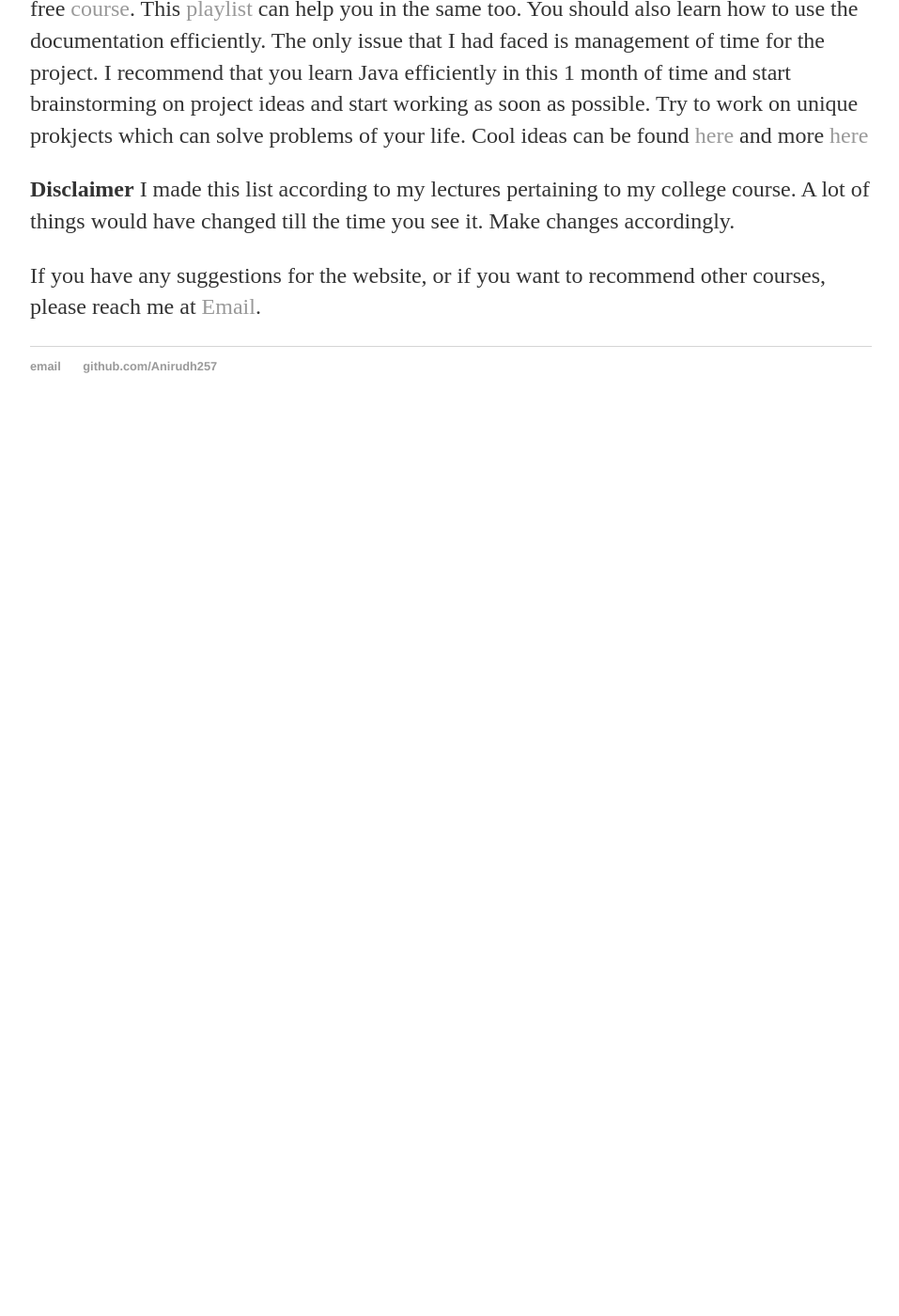
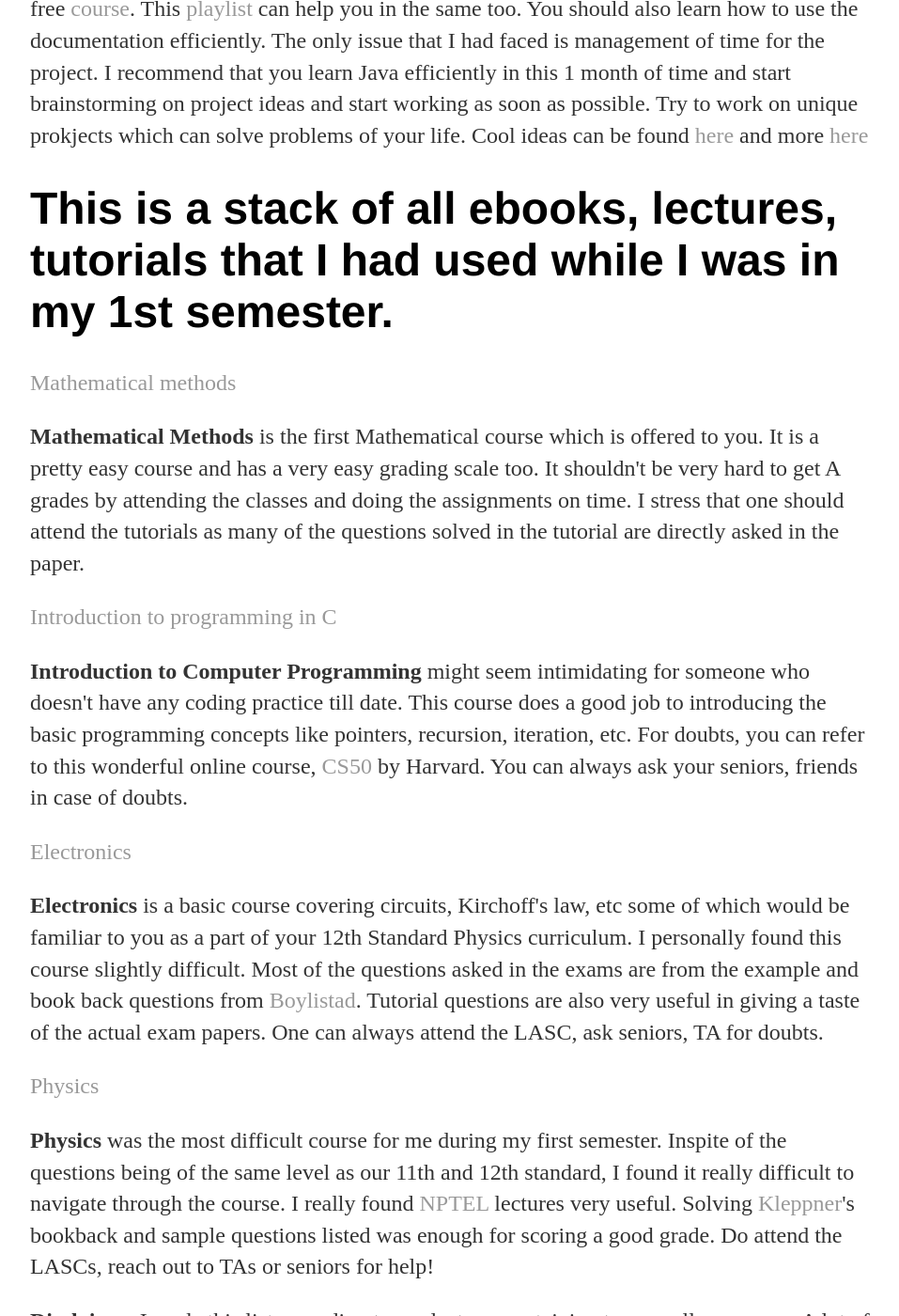
Before and after one commit to Anirudh257/Anirudh257.github.io, a Jekyll site: the page built from Course_content/index.html, in a window 1280 px wide and 1400 px high, scrolled down 5303 px. Shown: the whole window at 94% size, without its empty margins (160-1117 px from the left). Built offline with Jekyll 4.4.1, drawn with Linux system fonts in a browser that asks for light colours; before the commit the page ends 5760 px from its top, so only the background shows below that.

Commit message:
Update index.html
Added 1st semester material

```diff
--- a/Course_content/index.html
+++ b/Course_content/index.html
@@ -163,6 +163,37 @@ that you learn Java efficiently in this 1 month of time and start brainstorming
 Try to work on unique prokjects which can solve problems of your life. Cool ideas can be found
 <a href = "https://github.com/Anirudh257/Projects">here</a> and more <a href = "https://github.com/Anirudh257/1000_Projects">here</a></p>
 
+	<h1>This is a stack of all ebooks, lectures, tutorials that I had used while I was in my 1st semester.</h1>
+
+<p><a href = "https://drive.google.com/open?id=1qqmA69T7x17zs2hw2Xucg1jIn4W3VuxY">Mathematical methods</a></p>
+
+<p><strong>Mathematical Methods</strong> is the first Mathematical course which is offered to you. It is a pretty easy course and has
+a very easy grading scale too. It shouldn't be very hard to get A grades by attending the classes and doing the assignments on time. I
+stress that one should attend the tutorials as many of the questions solved in the tutorial are directly asked in the paper.</p>
+
+<p><a href = "https://drive.google.com/open?id=1R86jtkxnlQOCOFVFaPxvqMeK0Iy99tS7">Introduction to programming in C</a></p>
+
+<p><strong>Introduction to Computer Programming</strong> might seem intimidating for someone who doesn't have any coding practice till
+date. This course does a good job to introducing the basic programming concepts like pointers, recursion, iteration, etc. For doubts,
+you can refer to this wonderful online course, <a href = "https://www.youtube.com/user/cs50tv/featured">CS50</a> by Harvard. You can
+always ask your seniors, friends in case of doubts.</p>
+
+<p><a href = "https://drive.google.com/open?id=1kzi_VwVJ8xrS4Y2pLMTnK6JxJ4VT2Mo4">Electronics</a></p>
+
+<p><strong>Electronics</strong> is a basic course covering circuits, Kirchoff's law, etc some of which would be familiar to you as a part
+of your 12th Standard Physics curriculum. I personally found this course slightly difficult. Most of the questions asked in the exams are
+from the example and book back questions from
+<a href = "https://drive.google.com/file/d/1l8YBJW2kTUlQRx1C7-CNd38rWIKqUTbA/view?usp=sharing">Boylistad</a>. Tutorial questions are also
+very useful in giving a taste of the actual exam papers. One can always attend the LASC, ask seniors, TA for doubts.</p>
+
+<p><a href = "https://drive.google.com/open?id=1g1A4RXWZsFld_AQj1Yj_2YIxX_ABPtzJ">Physics</a></p>
+
+<p><strong>Physics</strong> was the most difficult course for me during my first semester. Inspite of the questions being of the same
+level as our 11th and 12th standard, I found it really difficult to navigate through the course. I really found
+<a href = "https://nptel.ac.in/course.php">NPTEL</a> lectures very useful. Solving
+<a href = "https://www.amazon.in/Introduction-Mechanics-Daniel-Kleppner/dp/0521198119">Kleppner</a>'s bookback and sample questions listed
+was enough for scoring a good grade. Do attend the LASCs, reach out to TAs or seniors for help!</p>
+
 <p><strong>Disclaimer</strong> I made this list according to my lectures pertaining to my college course. A lot of things
  would have changed till the time you see it. Make changes accordingly.</p>
 
```
